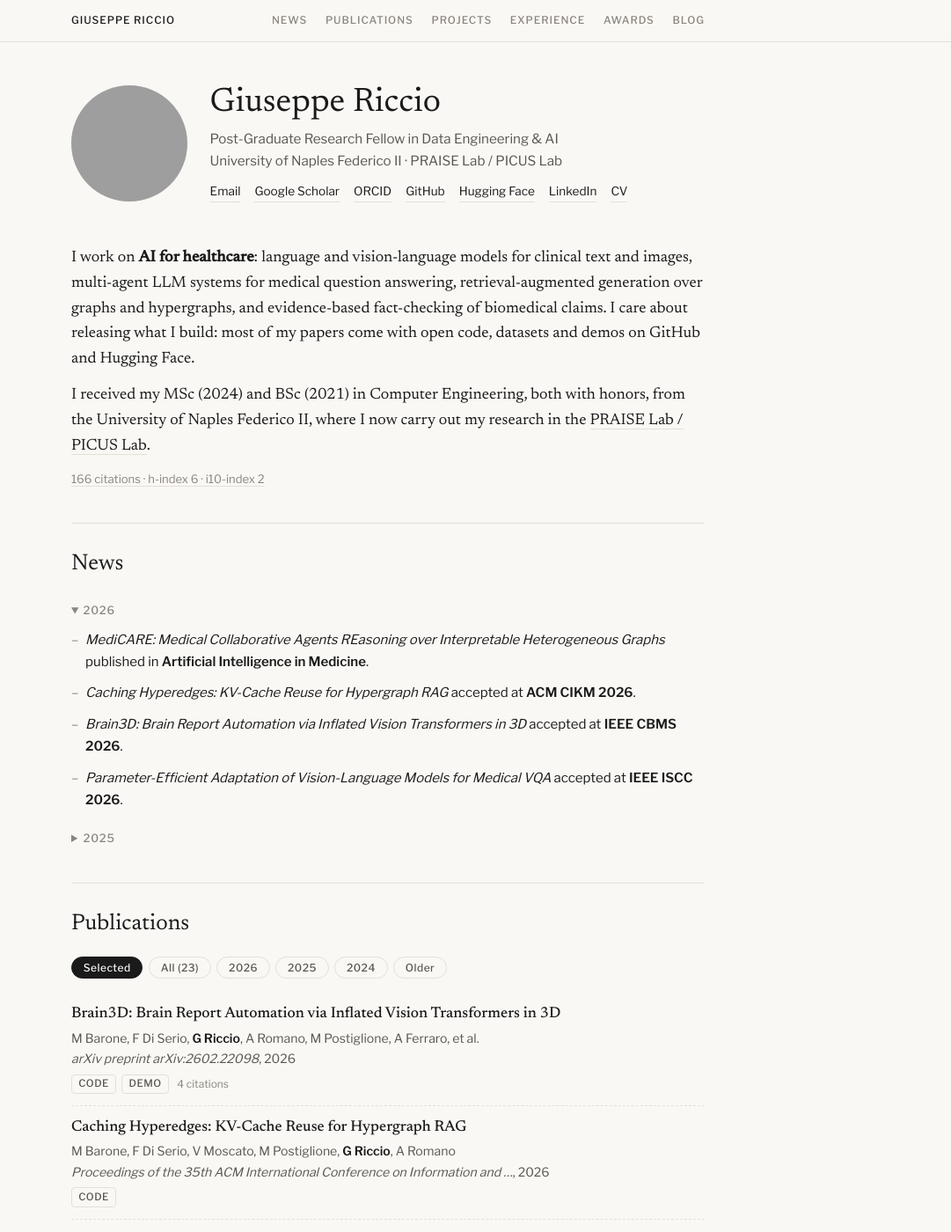
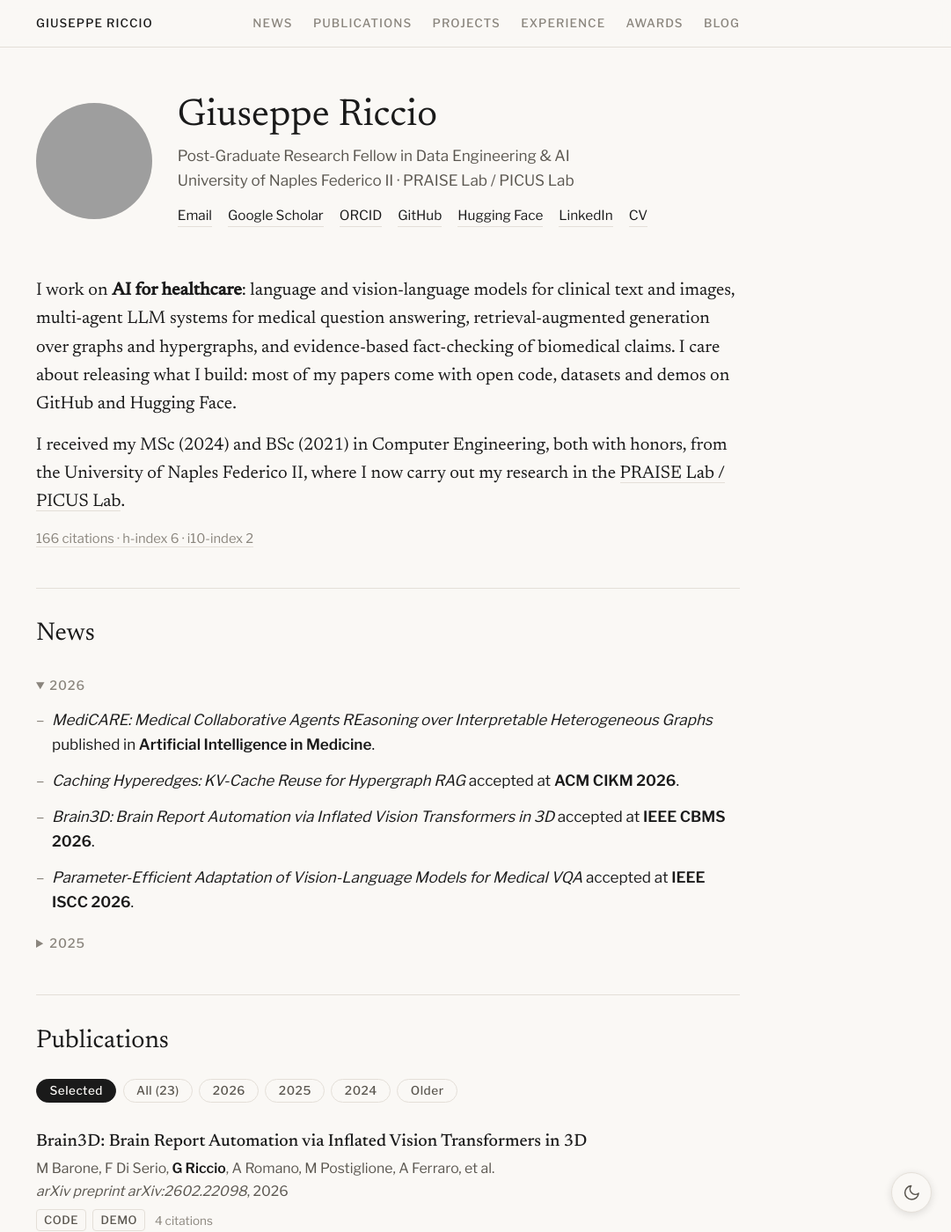
Before and after one commit to giuseppericcio/giuseppericcio.github.io, a Jekyll site: the page built from index.html, in a window 1280 px wide and 1400 px high. Shown: the whole window at 88% size, without its empty margins (199-1280 px from the left). Built offline with Jekyll 4.4.1, drawn with Linux system fonts in a browser that asks for light colours; grey boxes are pictures that could not be loaded.

Commit message:
Larger font and light/dark toggle

```diff
--- a/_layouts/default.html
+++ b/_layouts/default.html
@@ -6,6 +6,10 @@
   {% seo %}
   {% feed_meta %}
   <link rel="icon" href="{{ '/favicon.ico' | relative_url }}">
+  <script>
+    // apply the saved theme before first paint to avoid a flash
+    try { var t = localStorage.getItem('theme'); if (t) document.documentElement.dataset.theme = t; } catch (e) {}
+  </script>
   <link rel="preconnect" href="https://fonts.googleapis.com">
   <link rel="preconnect" href="https://fonts.gstatic.com" crossorigin>
   <link href="https://fonts.googleapis.com/css2?family=Newsreader:ital,opsz,wght@0,6..72,300;0,6..72,400;0,6..72,500;1,6..72,400&family=Libre+Franklin:wght@400;500;600&display=swap" rel="stylesheet">
@@ -36,5 +40,24 @@
       <a href="https://github.com/giuseppericcio">GitHub</a>{% if site.data.sync.updated %},
       last change {{ site.data.sync.updated | date: '%-d %B %Y' }}{% endif %}.</p>
   </footer>
+
+  <button class="theme-toggle" type="button" aria-label="Toggle light/dark mode" title="Toggle light/dark mode">
+    <svg class="moon" viewBox="0 0 24 24" fill="none" stroke="currentColor" stroke-width="1.8" stroke-linecap="round" stroke-linejoin="round"><path d="M21 12.8A9 9 0 1 1 11.2 3a7 7 0 0 0 9.8 9.8z"/></svg>
+    <svg class="sun" viewBox="0 0 24 24" fill="none" stroke="currentColor" stroke-width="1.8" stroke-linecap="round"><circle cx="12" cy="12" r="4"/><path d="M12 2v2M12 20v2M4.9 4.9l1.4 1.4M17.7 17.7l1.4 1.4M2 12h2M20 12h2M4.9 19.1l1.4-1.4M17.7 6.3l1.4-1.4"/></svg>
+  </button>
+  <script>
+    (function () {
+      var root = document.documentElement, mq = window.matchMedia('(prefers-color-scheme: dark)');
+      function isDark() { return root.dataset.theme ? root.dataset.theme === 'dark' : mq.matches; }
+      function sync() { document.body.classList.toggle('is-dark', isDark()); }
+      document.querySelector('.theme-toggle').addEventListener('click', function () {
+        root.dataset.theme = isDark() ? 'light' : 'dark';
+        try { localStorage.setItem('theme', root.dataset.theme); } catch (e) {}
+        sync();
+      });
+      mq.addEventListener('change', sync);
+      sync();
+    })();
+  </script>
 </body>
 </html>
--- a/css/site.css
+++ b/css/site.css
@@ -7,12 +7,13 @@
   --rule: #e4dfd8;
   --accent: #2a7a6d;
   --nav-bg: rgba(250, 248, 245, 0.85);
-  --max-w: 720px;
+  --max-w: 800px;
   --serif: 'Newsreader', Georgia, serif;
   --sans: 'Libre Franklin', system-ui, sans-serif;
 }
+/* dark: follows the system unless the toggle forced a theme (data-theme on <html>) */
 @media (prefers-color-scheme: dark) {
-  :root {
+  :root:not([data-theme="light"]) {
     --fg: #e8e4dd;
     --fg2: #b3ada3;
     --fg3: #8a847a;
@@ -23,12 +24,22 @@
     --nav-bg: rgba(22, 21, 20, 0.85);
   }
 }
+:root[data-theme="dark"] {
+  --fg: #e8e4dd;
+  --fg2: #b3ada3;
+  --fg3: #8a847a;
+  --bg: #161514;
+  --bg-alt: #201f1d;
+  --rule: #34312d;
+  --accent: #6cc3b2;
+  --nav-bg: rgba(22, 21, 20, 0.85);
+}
 
 * { margin: 0; padding: 0; box-sizing: border-box; }
-html { scroll-behavior: smooth; scroll-padding-top: 4rem; -webkit-text-size-adjust: 100%; }
+html { font-size: 112.5%; scroll-behavior: smooth; scroll-padding-top: 4rem; -webkit-text-size-adjust: 100%; }
 body {
   font-family: var(--sans);
-  font-size: 15px;
+  font-size: 0.95rem;
   line-height: 1.65;
   color: var(--fg);
   background: var(--bg);
@@ -152,4 +163,19 @@ ul.news, ul.list, ul.entries, ul.projects, ol.pubs { list-style: none; }
 .post-content blockquote { border-left: 3px solid var(--rule); padding-left: 1rem; color: var(--fg2); }
 .post-nav { display: flex; justify-content: space-between; gap: 1rem; margin: 2rem 0; padding-top: 1rem; border-top: 1px solid var(--rule); font-size: .9rem; }
 
-.footer { max-width: var(--max-w); margin: 2rem auto 0; padding: 1.5rem 0 2.5rem; border-top: 1px solid var(--rule); font-size: .78rem; color: var(--fg3); }
+.footer { max-width: var(--max-w); margin: 2rem auto 0; padding: 1.5rem 0 4.5rem; border-top: 1px solid var(--rule); font-size: .78rem; color: var(--fg3); }
+
+/* theme toggle */
+.theme-toggle {
+  position: fixed; right: 1.2rem; bottom: 1.2rem; z-index: 20;
+  width: 2.6rem; height: 2.6rem; border-radius: 50%;
+  display: grid; place-items: center; cursor: pointer;
+  color: var(--fg2); background: var(--bg); border: 1px solid var(--rule);
+  box-shadow: 0 2px 10px rgba(0, 0, 0, .12);
+  transition: color .2s, border-color .2s;
+}
+.theme-toggle:hover { color: var(--accent); border-color: var(--accent); }
+.theme-toggle svg { width: 1.15rem; height: 1.15rem; }
+.theme-toggle .sun { display: none; }
+.is-dark .theme-toggle .sun { display: block; }
+.is-dark .theme-toggle .moon { display: none; }
```
